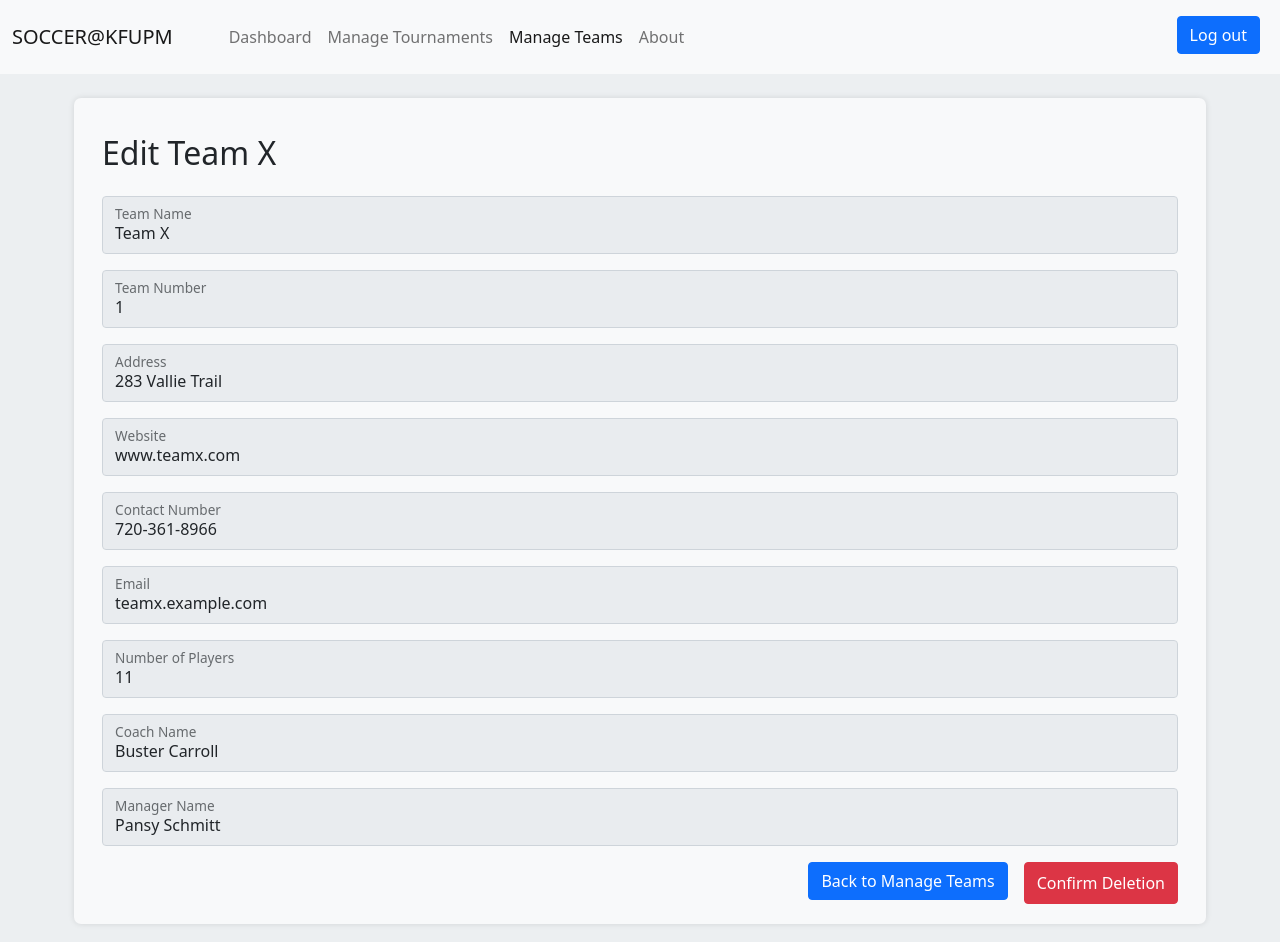
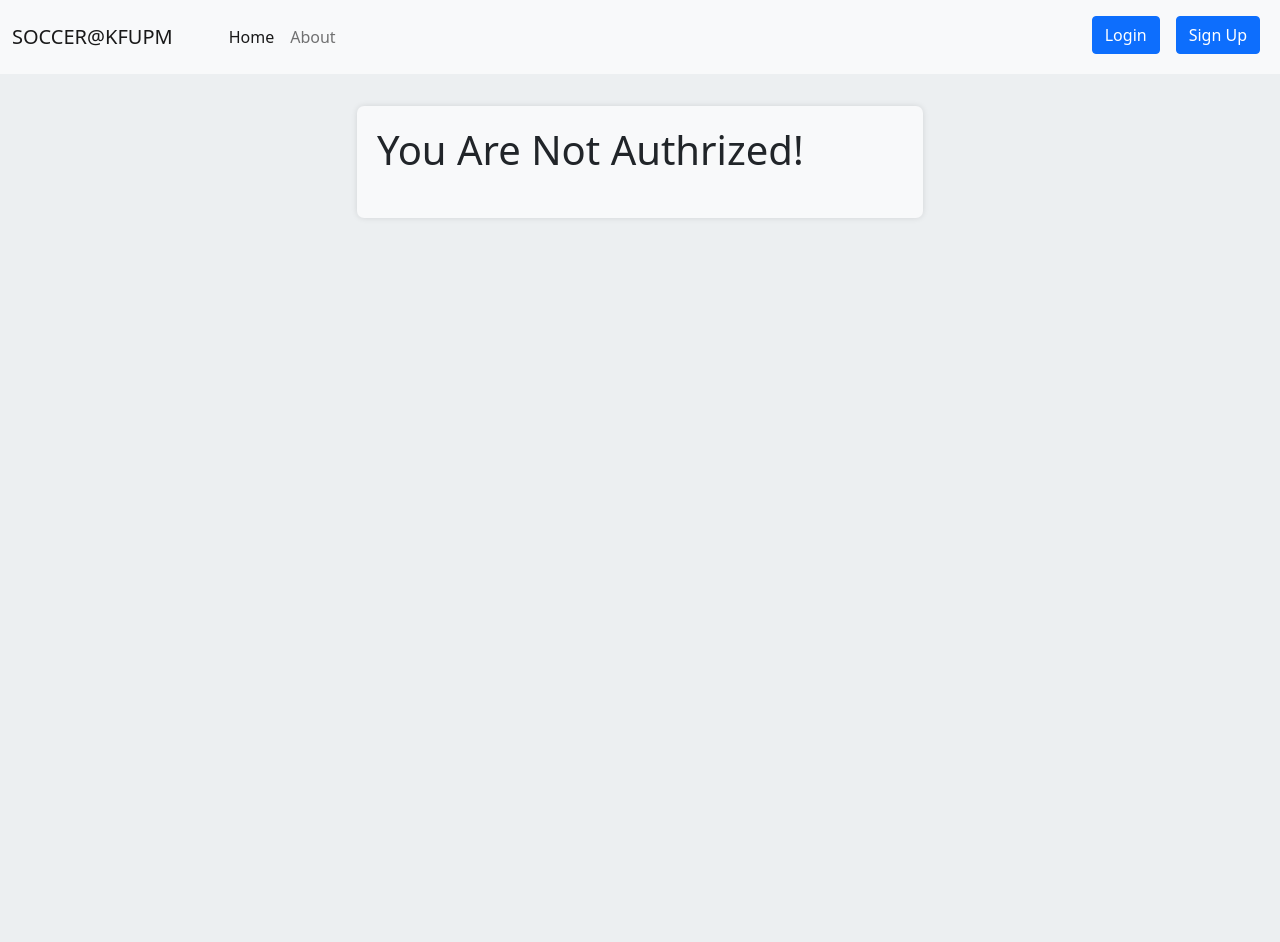
Before and after one commit to AbdullahAXR/SoccerMaster-Tournament-Hub, a website: page views/delete-team-details.html in a window 1280 px wide. After the commit the page ends 800 px from the top, so only its background shows below. Drawn offline with nearby package versions, Linux system fonts and the light colour scheme; files that its build step writes are made by us from their sources.

Commit message:
Finished Delete team

```diff
--- a/Models/DBModel.js
+++ b/Models/DBModel.js
@@ -110,7 +110,7 @@ const deleteTeam = async (team_id, tr_id) => {
 
 const deletePlayer = async (team_id, player_id) => {
   const db = await getDbConnection();
-  const player = await db.all(`DELETE * FROM player
+  const player = await db.all(`DELETE FROM player
   WHERE player.team_id =' ${team_id}' AND player_id =' ${player_id}'`);
   await db.close();
   return player;
--- a/views/delete-team-details.html
+++ b/views/delete-team-details.html
@@ -1,128 +1,109 @@
-<!DOCTYPE html>
-<html lang="en">
+{% extends "base.html" %}
 
-<head>
-    <meta charset="UTF-8">
-    <meta http-equiv="X-UA-Compatible" content="IE=edge">
-    <meta name="viewport" content="width=device-width, initial-scale=1.0">
-    <title>Team Details</title>
-
-    <!-- bootstrap css -->
-    <link href="https://cdn.jsdelivr.net/npm/bootstrap@5.0.2/dist/css/bootstrap.min.css" rel="stylesheet"
-        integrity="sha384-EVSTQN3/azprG1Anm3QDgpJLIm9Nao0Yz1ztcQTwFspd3yD65VohhpuuCOmLASjC" crossorigin="anonymous">
-
-    <link rel="stylesheet" href="style/layout.css">
-
-</head>
-
+{% block content %}
 <body>
-
-    <header>
-        <nav class="navbar navbar-expand-lg navbar-light bg-light">
-            <div class="container-fluid">
-                <a class="navbar-brand" href="#">SOCCER@KFUPM</a>
-                <button class="navbar-toggler" type="button" data-bs-toggle="collapse"
-                    data-bs-target="#navbarSupportedContent" aria-controls="navbarSupportedContent" aria-expanded="false"
-                    aria-label="Toggle navigation">
-                    <span class="navbar-toggler-icon"></span>
-                </button>
-                <div class="collapse navbar-collapse" id="navbarSupportedContent">
-                    <ul id="nav-bar-links" class="navbar-nav me-auto mb-2 mb-lg-0">
-                        <li class="nav-item">
-                            <a class="nav-link" aria-current="page" href="dashboard">Dashboard</a>
-                        </li>
-                        <li class="nav-item">
-                            <a class="nav-link" href="manage-tournaments">Manage Tournaments</a>
-                        </li>
-                        <li class="nav-item">
-                            <a class="nav-link active" href="manage-teams">Manage Teams</a>
-                        </li>
-                        <li class="nav-item">
-                            <a class="nav-link" aria-current="page" href="about">About</a>
-                        </li>
-                    </ul>
-                    <ul id="nav-bar-links" class="navbar-nav">
-                        <li class="nav-item">
-                            <a class="nav-link" href="logout"><button class="btn btn-primary mb-1">Log
-                                    out</button></a>
-                        </li>
-                    </ul>
+    {% if not isLogged %}
+    <main>
+        <div class="container">
+            <div class="row g-3 justify-content-center">
+                <div class="col-md-6 x-panel mt-5">
+                    <h1 class="mb-4">You Are Not Authrized!</h1>
                 </div>
             </div>
-        </nav>
-    </header>
-
+        </div>
+    </main>
+    {% else %}
     <main>
         <div class="container">
             <div class="row g-3 x-panel mt-4">
-                <h2>Edit Team X</h2>
+                <h2>Delete Team {{team.team_id}}</h2>
                 <form action="#" method="post">
                     <div class="col">
                         <div class="form-floating mb-3">
-                            <input type="text" class="form-control" name="name" id="name" placeholder="Team Name"
-                                aria-label="Team Name" aria-describedby="basic-addon1" value="Team X" disabled required>
-                            <label for="name">Team Name</label>
+                            <input type="text" class="form-control" name="ID" id="ID" placeholder="team ID"
+                                aria-label="team ID" aria-describedby="basic-addon1" value="team {{team.team_id}}" disabled required>
+                            <label for="name">Team ID</label>
                         </div>
                         <div class="form-floating mb-3">
-                            <input type="text" class="form-control" name="number" id="number" placeholder="Team Number"
-                                aria-label="Team Number" aria-describedby="basic-addon1" value="1" disabled required>
-                            <label for="number">Team Number</label>
+                            <input type="text" class="form-control" name="Tournament ID" id="Tournament ID" placeholder="Tournament ID"
+                                aria-label="Tournament ID" aria-describedby="basic-addon1" value="{{team.tr_id}}" disabled required>
+                            <label for="number">Tournament ID</label>
                         </div>
                         <div class="form-floating mb-3">
-                            <input type="text" class="form-control" name="address" id="address"
-                                placeholder="Team Address" aria-label="Team Address" aria-describedby="basic-addon1"
-                                value="283 Vallie Trail" disabled required>
-                            <label for="address">Address</label>
+                            <input type="text" class="form-control" name="team group" id="team group"
+                                placeholder="team group" aria-label="team group" aria-describedby="basic-addon1"
+                                value="{{team.team_group}}" disabled required>
+                            <label for="group">Team Group</label>
                         </div>
                         <div class="form-floating mb-3">
-                            <input type="text" class="form-control" name="website" id="website" placeholder="Website"
-                                aria-label="Website" aria-describedby="basic-addon1" value="www.teamx.com" disabled
+                            <input type="text" class="form-control" name="match_played" id="match_played" placeholder="match_played"
+                                aria-label="match_played" aria-describedby="basic-addon1" value="{{team.match_played}}" disabled
                                 required>
-                            <label for="Website">Website</label>
+                            <label for="match_played">Match played</label>
                         </div>
                         <div class="form-floating mb-3">
-                            <input type="text" class="form-control" name="phone" id="phone" placeholder="Contact Number"
-                                aria-label="Contact Number" aria-describedby="basic-addon1" value="720-361-8966"
+                            <input type="text" class="form-control" name="Won" id="Won" placeholder="Won"
+                                aria-label="Won" aria-describedby="basic-addon1" value="{{team.won}}"
                                 disabled required>
-                            <label for="phone">Contact Number</label>
+                            <label for="Won">Won</label>
                         </div>
                         <div class="form-floating mb-3">
-                            <input type="email" class="form-control" name="email" id="email" placeholder="Email"
-                                aria-label="Email" aria-describedby="basic-addon1" value="teamx.example.com" disabled
+                            <input type="email" class="form-control" name="Draw" id="Draw" placeholder="Draw"
+                                aria-label="Draw" aria-describedby="basic-addon1" value="{{team.draw}}" disabled
                                 required>
-                            <label for="email">Email</label>
+                            <label for="draw">draw</label>
                         </div>
                         <div class="form-floating mb-3">
-                            <input type="number" min="11" class="form-control" name="number-of-players"
-                                placeholder="Number of Players" aria-label="Number of Players"
-                                aria-describedby="basic-addon1" value="11" disabled required>
-                            <label for="number-of-players">Number of Players</label>
+                            <input type="number" class="form-control" name="Lost"
+                                placeholder="Lost" aria-label="Lost"
+                                aria-describedby="basic-addon1" value="{{team.lost}}" disabled required>
+                            <label for="Lost">Lost</label>
                         </div>
                         <div class="form-floating mb-3">
-                            <input type="text" class="form-control" name="coach" id="coach" placeholder="Coach Name"
-                                aria-label="Coach Name" aria-describedby="basic-addon1" value="Buster Carroll" disabled
+                            <input type="text" class="form-control" name="goal_for" id="goal_for" placeholder="goal_for"
+                                aria-label="goal_for" aria-describedby="basic-addon1" value="{{team.goal_for}}" disabled
                                 required>
-                            <label for="coach">Coach Name</label>
+                            <label for="goal_for">Goal For</label>
                         </div>
                         <div class="form-floating mb-3">
-                            <input type="text" class="form-control" name="manager" id="manager"
-                                placeholder="Manager Name" aria-label="Manager Name" aria-describedby="basic-addon1"
-                                value="Pansy Schmitt" disabled required>
-                            <label for="manager">Manager Name</label>
+                            <input type="text" class="form-control" name="goal_against" id="goal_against"
+                                placeholder="goal_against" aria-label="goal_against" aria-describedby="basic-addon1"
+                                value="{{team.goal_against}}" disabled required>
+                            <label for="goal_against">Goal Against</label>
+                        </div>
+                        <div class="form-floating mb-3">
+                            <input type="text" class="form-control" name="goal_diff" id="goal_diff"
+                                placeholder="goal_diff" aria-label="goal_diff" aria-describedby="basic-addon1"
+                                value="{{team.goal_diff}}" disabled required>
+                            <label for="goal_diff">Goal Difference</label>
+                        </div>
+                        <div class="form-floating mb-3">
+                            <input type="text" class="form-control" name="Points" id="Points"
+                                placeholder="Points" aria-label="Points" aria-describedby="basic-addon1"
+                                value="{{team.points}}" disabled required>
+                            <label for="Points">Points</label>
+                        </div>
+                        <div class="form-floating mb-3">
+                            <input type="text" class="form-control" name=group_position" id="group_position"
+                                placeholder="group_position" aria-label="group_position" aria-describedby="basic-addon1"
+                                value="{{team.group_position}}" disabled required>
+                            <label for="group_position">Group Position</label>
                         </div>
 
                     </div>
                     <div class="col-12 d-flex">
-                        <a class="ml-auto me-3" href="manage-teams"><button type="button"
-                                class="btn btn-primary mb-1">
-                                Back to Manage Teams</button></a>
-                        <button class="btn btn-danger" type="submit">Confirm Deletion</button>
+                        <a class="ml-auto me-3" href="/delete-team-details/{{team.team_id}}/{{team.tr_id}}/false"><button type="button"
+                            class="btn btn-primary mb-1">Back To
+                            Manage Teams</button></a>
+                    <a class="ml-auto me-3" href="/delete-team-details/{{team.team_id}}/{{team.tr_id}}/true"><button type="button"
+                                class="btn btn-danger mb-1">Confirm Deletion</button></a>
                     </div>
                 </form>
             </div>
         </div>
     </main>
 
+    {% endif %}
     <!-- bootstrap js -->
     <script src="https://cdn.jsdelivr.net/npm/bootstrap@5.0.2/dist/js/bootstrap.bundle.min.js"
         integrity="sha384-MrcW6ZMFYlzcLA8Nl+NtUVF0sA7MsXsP1UyJoMp4YLEuNSfAP+JcXn/tWtIaxVXM"
@@ -130,3 +111,4 @@
 </body>
 
 </html>
+{% endblock %}
```
Also changed, not shown: app.js (+19 -1 lines), views/manage-teams.html (+3 -2 lines).
